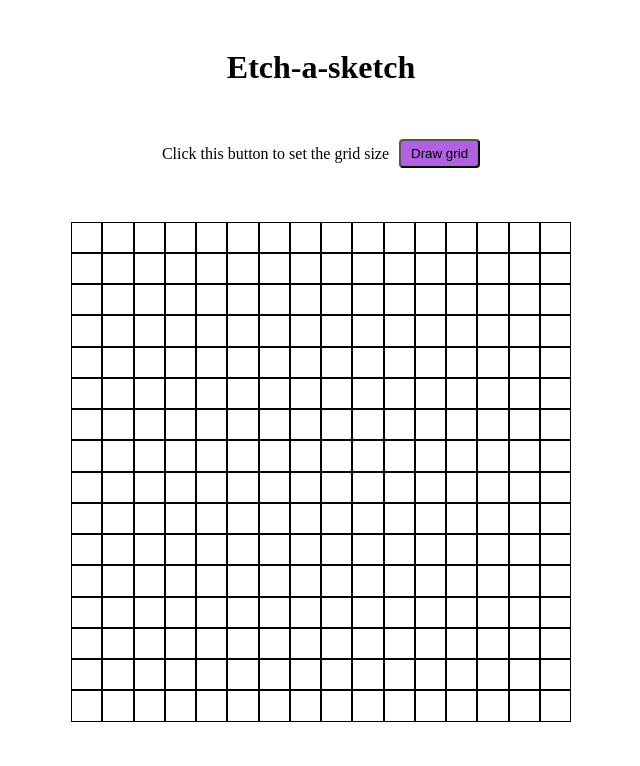
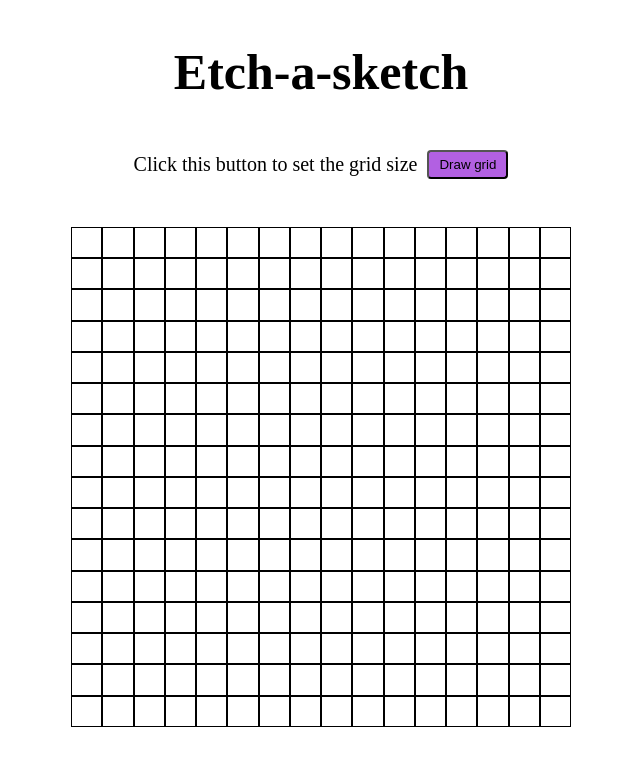
Before and after one commit to Artem-1-1/etch-a-sketch, a plain HTML site: page index.html in a window 1280 px wide. Shown: the whole page, without its empty margins (319-959 px from the left). Drawn offline with Linux system fonts and the light colour scheme.

Commit message:
Fixed style for <h1> and <p>.

```diff
--- a/style.css
+++ b/style.css
@@ -40,3 +40,11 @@ body {
     height: 50px;
     box-sizing: border-box;
 }
+
+h1 {
+    font-size: 50px;
+}
+
+p {
+    font-size: 20px;
+}
```
